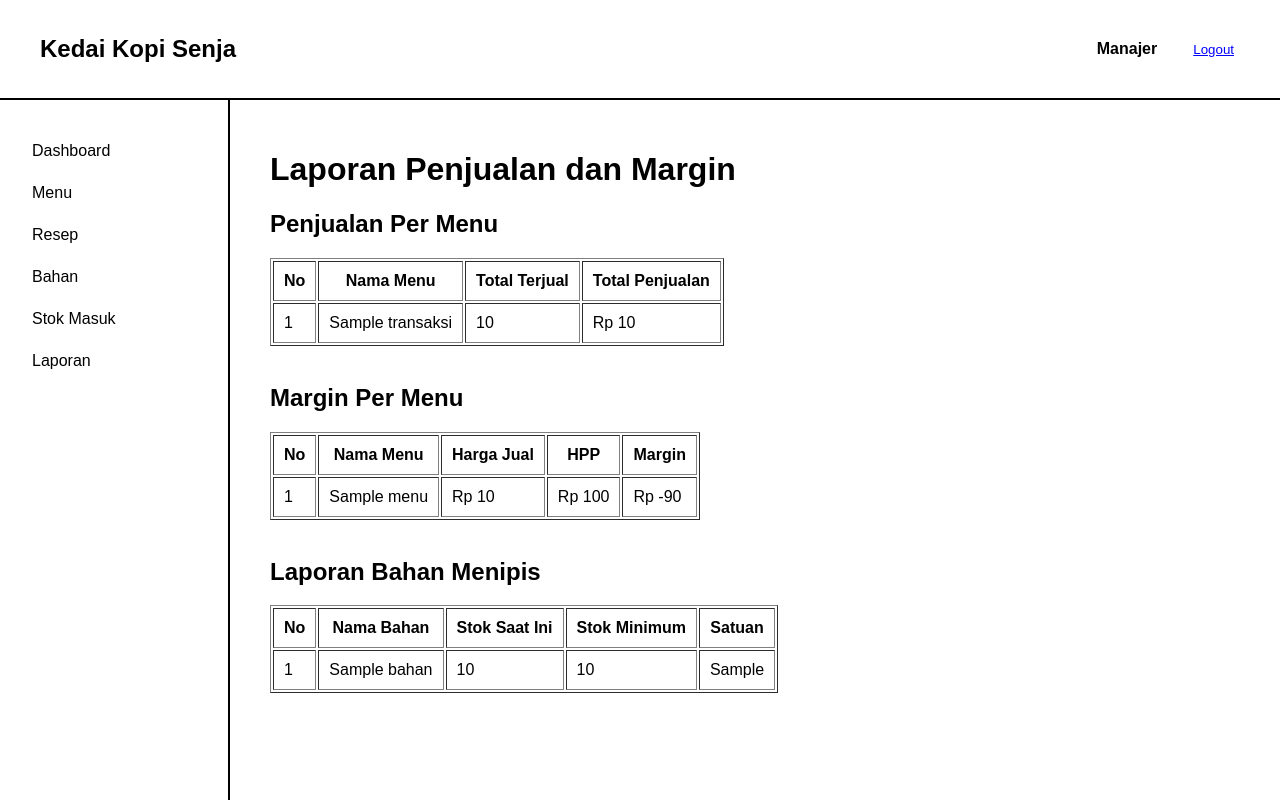
After one commit to ashyaaurelia/sistem-cafe, a Laravel app: page /manajer/laporan in a window 1280 px wide. The commit adds this page. Run offline with Laravel 12, Linux system fonts and the light colour scheme; tables that the repository leaves empty hold one stand-in row (values such as "Sample post"); parts of the project's set-up code (start-up, migrations or seed data) failed here and were passed over.

Commit message:
fitur laporan dan pembatasan hak akses

```diff
--- /dev/null
+++ b/app/Http/Controllers/LaporanController.php
@@ -0,0 +1,45 @@
+<?php
+
+namespace App\Http\Controllers;
+
+use Illuminate\Http\Request;
+use App\Models\DetailTransaksi;
+use App\Models\Menu;
+use App\Models\Bahan;
+
+class LaporanController extends Controller
+{
+    public function index()
+    {
+        // laporan penjualan menu
+        $penjualan = DetailTransaksi::whereHas('transaksi', function ($query){
+            $query->where('status', '!=', 'dibatalkan');
+        })
+        ->selectRaw('menu_id, nama_menu, SUM(jumlah) as total_terjual, SUM(subtotal) as total_penjualan')
+        ->groupBy('menu_id', 'nama_menu')
+        ->get();
+
+        // laporan hpp dna margin per menu
+        $menus = Menu::with('reseps.bahan')->get();
+
+        foreach ($menus as $menu){
+            $menu->hpp = 0;
+
+            foreach ($menu->reseps as $resep){
+                $menu->hpp += $resep->jumlah * $resep->bahan->harga;
+            }
+            $menu->margin = $menu->harga - $menu->hpp;
+        }
+
+        // laporan bahan menipis
+        $bahansMenipis = Bahan::whereRaw(
+            'CAST(stok AS DECIMAL(12,2)) <= CAST(stok_minimum AS DECIMAL(12,2))'
+        )->get();
+
+        return view('manajer.laporan.penjualan', compact(
+            'penjualan',
+            'menus',
+            'bahansMenipis'
+        ));
+    }
+}
--- a/resources/views/kasir/menu/index.blade.php
+++ b/resources/views/kasir/menu/index.blade.php
@@ -9,7 +9,7 @@
     .tabel-menu{
         width: 100%;
         border-collapse: collapse;
-        backgrpund: white;
+        background: white;
     }
 
     .tabel-menu th,
--- a/resources/views/layouts/app.blade.php
+++ b/resources/views/layouts/app.blade.php
@@ -91,7 +91,7 @@
         <a href="/manajer/resep">Resep</a>
         <a href="/manajer/bahan">Bahan</a>
         <a href="/manajer/stok-masuk">Stok Masuk</a>
-        <a href="/manajer/laporan/stok-masuk">Laporan</a>
+        <a href="/manajer/laporan">Laporan</a>
     </div>
 
     <div class="content">
--- /dev/null
+++ b/resources/views/manajer/laporan/penjualan.blade.php
@@ -0,0 +1,81 @@
+@extends('layouts.app')
+@section('content')
+
+<h1>Laporan Penjualan dan Margin</h1>
+<h2>Penjualan Per Menu</h2>
+
+<table border="1" cellpadding="10">
+    <tr>
+        <th>No</th>
+        <th>Nama Menu</th>
+        <th>Total Terjual</th>
+        <th>Total Penjualan</th>
+    </tr>
+
+    @forelse ($penjualan as $item)
+        <tr>
+            <td>{{ $loop->iteration }}</td>
+            <td>{{ $item->nama_menu }}</td>
+            <td>{{ $item->total_terjual }}</td>
+            <td>Rp {{ number_format($item->total_penjualan, 0, ',', '.') }}</td>
+        </tr>
+    @empty
+        <tr>
+            <td colspan="4">Belum ada data penjualan</td>
+        </tr>
+    @endforelse
+</table>
+
+<br>
+
+<h2>Margin Per Menu</h2>
+
+<table border="1" cellpadding="10">
+    <tr>
+        <th>No</th>
+        <th>Nama Menu</th>
+        <th>Harga Jual</th>
+        <th>HPP</th>
+        <th>Margin</th>
+    </tr>
+
+    @foreach ($menus as $menu)
+        <tr>
+            <td>{{ $loop->iteration }}</td>
+            <td>{{ $menu->nama }}</td>
+            <td>Rp {{ number_format($menu->harga, 0, ',', '.') }}</td>
+            <td>Rp {{ number_format($menu->hpp, 0, ',', '.') }}</td>
+            <td>Rp {{ number_format($menu->margin, 0, ',', '.') }}</td>
+        </tr>
+    @endforeach
+</table>
+
+<br>
+
+<h2>Laporan Bahan Menipis</h2>
+
+<table border="1" cellpadding="10">
+    <tr>
+        <th>No</th>
+        <th>Nama Bahan</th>
+        <th>Stok Saat Ini</th>
+        <th>Stok Minimum</th>
+        <th>Satuan</th>
+    </tr>
+
+    @forelse ($bahansMenipis as $bahan)
+        <tr>
+            <td>{{ $loop->iteration }}</td>
+            <td>{{ $bahan->nama }}</td>
+            <td>{{ $bahan->stok }}</td>
+            <td>{{ $bahan->stok_minimum }}</td>
+            <td>{{ $bahan->satuan }}</td>
+        </tr>
+    @empty
+        <tr>
+            <td colspan="5">Tidak ada bahan menipis</td>
+        </tr>
+    @endforelse
+</table>
+
+@endsection
--- a/routes/web.php
+++ b/routes/web.php
@@ -8,6 +8,7 @@ use App\Http\Controllers\ResepController;
 use App\Http\Controllers\StokMasukController;
 use App\Http\Controllers\TransaksiController;
 use App\Http\Controllers\ResetPasswordPelangganController;
+use App\Http\Controllers\LaporanController;
 
 // halaman utama
 Route::get('/', function () {
@@ -82,6 +83,11 @@ Route::middleware('role:manajer')->group(function () {
     Route::post('/manajer/stok-masuk', [StokMasukController::class, 'simpan']);
     Route::get('/manajer/laporan/stok-masuk', [StokMasukController::class, 'laporan']);
 
+    // route laporan
+    Route::middleware('role:manajer')->group(function () {
+        // laporan
+        Route::get('/manajer/laporan', [LaporanController::class, 'index']);
+    });
 });
 
 // route kasir
```
